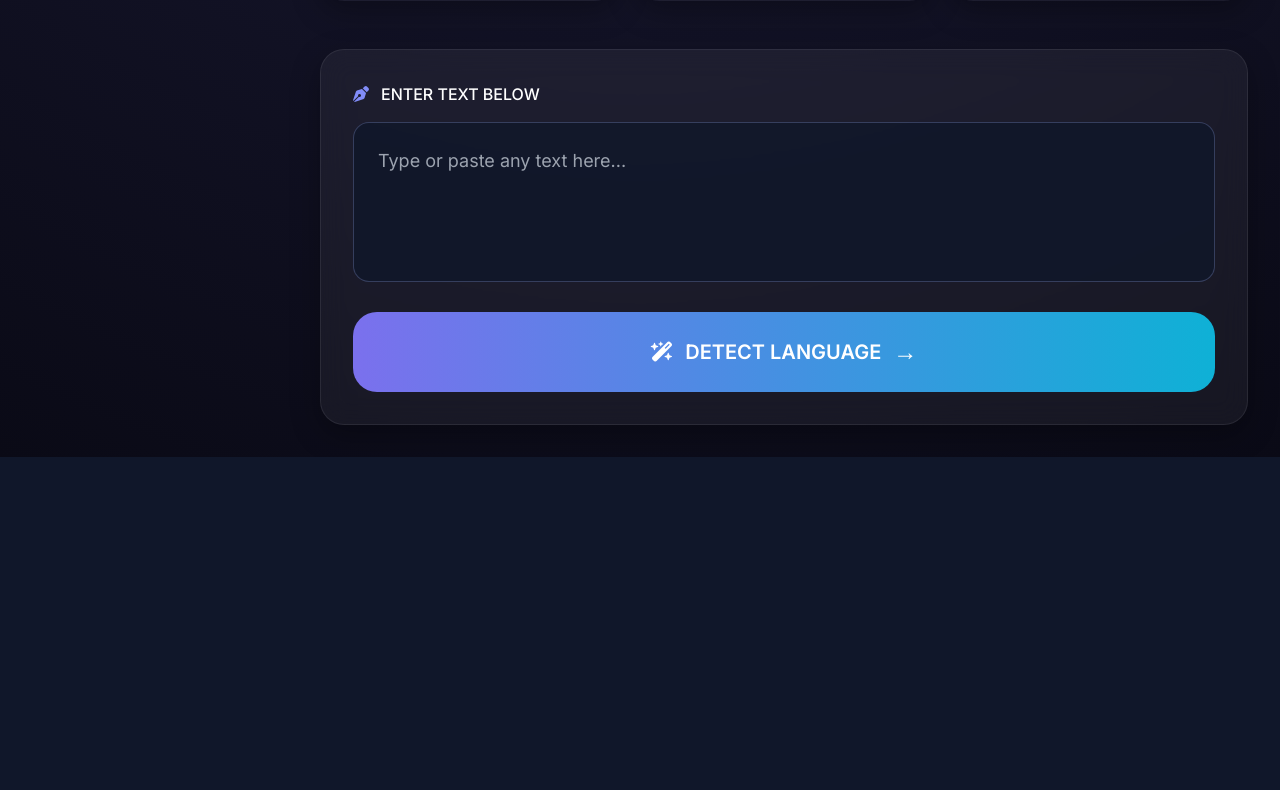
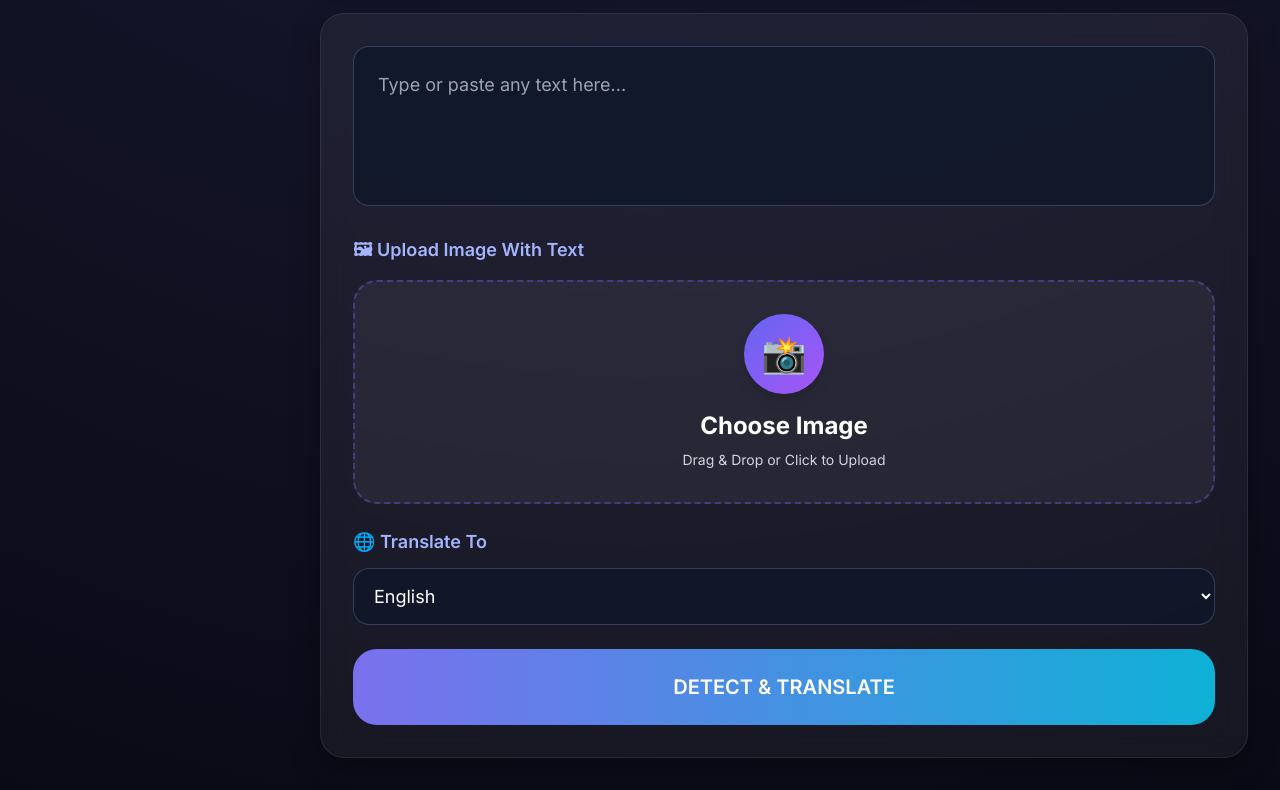
Before and after one commit to Harshit9404/language-detection-ai, a Flask app: page / in a window 1280 px wide. Shown: the part 853-1643 px from the top of the page. Before the commit the page ends 1310 px from the top, so only its background shows below. Run offline with Flask 3, Linux system fonts and the light colour scheme; some libraries are stand-ins or nearby versions.

Commit message:
Updated project

```diff
--- a/templates/index.html
+++ b/templates/index.html
@@ -1,23 +1,23 @@
 <!DOCTYPE html>
 <html lang="en">
 <head>
-<meta charset="UTF-8" />
-<meta name="viewport" content="width=device-width, initial-scale=1.0"/>
 
-<title>Language Detection AI</title>
+<meta charset="UTF-8">
+<meta name="viewport" content="width=device-width, initial-scale=1.0">
+
+<title>Language Detection & Translation AI</title>
 
 <script src="https://cdn.tailwindcss.com"></script>
 
 <link rel="stylesheet"
 href="https://cdnjs.cloudflare.com/ajax/libs/font-awesome/6.5.1/css/all.min.css"/>
 
+<!-- OCR -->
+<script src="https://unpkg.com/tesseract.js@5/dist/tesseract.min.js"></script>
+
 <style>
 
 @import url('https://fonts.googleapis.com/css2?family=Inter:wght@400;500;600;700&family=Space+Grotesk:wght@500;600;700&display=swap');
-
-:root{
-    --primary:#6366f1;
-}
 
 *{
 margin:0;
@@ -34,7 +34,7 @@ body{
 min-height:100vh;
 }
 
-/* ================= BACKGROUND ================= */
+/* BACKGROUND */
 
 .stars{
 position:fixed;
@@ -53,7 +53,7 @@ body{
 z-index:-2;
 }
 
-/* ================= TITLE ================= */
+/* TITLE */
 
 .title{
 font-family:'Space Grotesk',sans-serif;
@@ -96,7 +96,7 @@ body{
 }
 }
 
-/* ================= CARD ================= */
+/* CARD */
 
 .card{
 background:rgba(255,255,255,.05);
@@ -106,30 +106,23 @@ body{
 0 10px 30px rgba(0,0,0,.3);
 }
 
-/* ================= LANGUAGE CARD ================= */
+/* LANGUAGE CARD */
 
 .lang-card{
 position:relative;
 overflow:hidden;
 cursor:pointer;
-
 background:rgba(255,255,255,.05);
-
 border-radius:24px;
-
 transition:all .45s ease;
-
 transform-style:preserve-3d;
-
 animation:floatCard 5s ease-in-out infinite;
 }
 
 .lang-card::before{
 content:"";
-
 position:absolute;
 inset:-2px;
-
 border-radius:24px;
 padding:2px;
 
@@ -142,7 +135,6 @@ body{
 );
 
 background-size:300% 300%;
-
 animation:borderMove 6s linear infinite;
 
 -webkit-mask:
@@ -155,9 +147,7 @@ body{
 
 .lang-card::after{
 content:"";
-
 position:absolute;
-
 width:180px;
 height:180px;
 
@@ -172,7 +162,6 @@ body{
 transform:translate(-50%,-50%);
 
 opacity:0;
-
 transition:opacity .3s ease;
 
 pointer-events:none;
@@ -216,25 +205,23 @@ body{
 }
 }
 
-/* ================= INPUT ================= */
+/* INPUT */
 
 .input-box{
 background:rgba(15,23,42,.75);
-
 border:1px solid rgba(165,180,252,.25);
-
 transition:.3s;
+color:white;
 }
 
 .input-box:focus{
 border-color:#818cf8;
-
 box-shadow:
 0 0 0 4px rgba(99,102,241,.15),
 0 0 25px rgba(99,102,241,.3);
 }
 
-/* ================= BUTTON ================= */
+/* BUTTON */
 
 .btn-detect{
 background:
@@ -246,9 +233,7 @@ body{
 );
 
 background-size:300% auto;
-
 transition:.4s ease;
-
 animation:gradientMove 5s linear infinite;
 }
 
@@ -260,8 +245,6 @@ body{
 box-shadow:
 0 10px 25px rgba(99,102,241,.45);
 }
-
-/* ================= RESPONSIVE ================= */
 
 @media(max-width:1024px){
 
@@ -280,6 +263,7 @@ font-size:3rem !important;
 }
 
 </style>
+
 </head>
 
 <body>
@@ -287,7 +271,7 @@ font-size:3rem !important;
 <div class="stars"></div>
 <div class="nebula"></div>
 
-<!-- ================= SIDEBAR ================= -->
+<!-- SIDEBAR -->
 
 <div class="sidebar fixed left-0 top-0 h-full w-72 bg-[#0f172a]/95 border-r border-white/10 p-6 flex flex-col z-50">
 
@@ -326,12 +310,37 @@ font-size:3rem !important;
 <span>Technologies</span>
 </a>
 
-<a href="#" class="flex items-center gap-3 px-4 py-3 hover:bg-white/5 rounded-2xl transition">
-<i class="fa-solid fa-user"></i>
-<span>About Me</span>
-</a>
+</nav>
 
-</nav>
+<div class="mt-12">
+
+<p class="text-xs uppercase tracking-widest text-gray-400 mb-4">
+Technologies
+</p>
+
+<div class="grid grid-cols-2 gap-3 text-sm">
+
+<div class="flex items-center gap-2 bg-white/5 px-3 py-2 rounded-xl">
+🐍 Python
+</div>
+
+<div class="flex items-center gap-2 bg-white/5 px-3 py-2 rounded-xl">
+📚 NLP
+</div>
+
+<div class="flex items-center gap-2 bg-white/5 px-3 py-2 rounded-xl">
+⚡ AI
+</div>
+
+<div class="flex items-center gap-2 bg-white/5 px-3 py-2 rounded-xl">
+🌍 API
+</div>
+
+</div>
+
+</div>
+
+<!-- ROCKET -->
 
 <div class="mt-auto pt-8">
 
@@ -352,49 +361,29 @@ font-size:3rem !important;
 
 </div>
 
-<!-- ================= MAIN ================= -->
+<!-- MAIN -->
 
 <div class="main-content ml-72 p-8">
 
 <div class="max-w-6xl mx-auto">
 
-<!-- HEADER -->
-
-<div class="flex justify-between items-start mb-12 flex-wrap gap-5">
-
-<div>
-
-<div class="flex items-center gap-4">
+<div class="flex items-center gap-4 mb-8">
 
 <div class="text-6xl">
 🌌
 </div>
 
 <h1 class="title text-7xl font-bold tracking-tight">
-Language Detection
+Language Detection & Translation
 </h1>
 
 </div>
 
-<p class="text-indigo-300 mt-4 text-xl flex items-center gap-2">
-POWERED BY NLP & MACHINE LEARNING
-<span>✦</span>
+<p class="text-indigo-300 mb-12 text-xl">
+POWERED BY NLP & MACHINE LEARNING ✦
 </p>
 
-</div>
-
-<div class="inline-flex items-center bg-white/10 text-sm px-5 py-2 rounded-3xl backdrop-blur-md">
-<span class="w-2 h-2 bg-emerald-400 rounded-full animate-pulse mr-2"></span>
-API Connected
-</div>
-
-</div>
-
-<p class="text-center text-gray-300 mb-12 text-lg">
-Enter any text and detect the language instantly ✨
-</p>
-
-<!-- ================= LANGUAGES ================= -->
+<!-- SUPPORTED LANGUAGES -->
 
 <div class="mb-12">
 
@@ -408,52 +397,52 @@ Supported Languages
 
 <div class="grid grid-cols-2 md:grid-cols-3 lg:grid-cols-5 gap-5">
 
-<div onclick="selectLang(this)" class="lang-card p-6 text-center">
+<div class="lang-card p-6 text-center">
 <div class="text-5xl mb-3">🇺🇸</div>
 <p class="font-semibold">English</p>
 </div>
 
-<div onclick="selectLang(this)" class="lang-card p-6 text-center">
+<div class="lang-card p-6 text-center">
 <div class="text-5xl mb-3">🇮🇳</div>
 <p class="font-semibold">Hindi</p>
 </div>
 
-<div onclick="selectLang(this)" class="lang-card p-6 text-center">
+<div class="lang-card p-6 text-center">
 <div class="text-5xl mb-3">🇫🇷</div>
 <p class="font-semibold">French</p>
 </div>
 
-<div onclick="selectLang(this)" class="lang-card p-6 text-center">
+<div class="lang-card p-6 text-center">
 <div class="text-5xl mb-3">🇪🇸</div>
 <p class="font-semibold">Spanish</p>
 </div>
 
-<div onclick="selectLang(this)" class="lang-card p-6 text-center">
+<div class="lang-card p-6 text-center">
 <div class="text-5xl mb-3">🇩🇪</div>
 <p class="font-semibold">German</p>
 </div>
 
-<div onclick="selectLang(this)" class="lang-card p-6 text-center">
+<div class="lang-card p-6 text-center">
 <div class="text-5xl mb-3">🇮🇹</div>
 <p class="font-semibold">Italian</p>
 </div>
 
-<div onclick="selectLang(this)" class="lang-card p-6 text-center">
+<div class="lang-card p-6 text-center">
 <div class="text-5xl mb-3">🇯🇵</div>
 <p class="font-semibold">Japanese</p>
 </div>
 
-<div onclick="selectLang(this)" class="lang-card p-6 text-center">
+<div class="lang-card p-6 text-center">
 <div class="text-5xl mb-3">🇨🇳</div>
 <p class="font-semibold">Chinese</p>
 </div>
 
-<div onclick="selectLang(this)" class="lang-card p-6 text-center">
+<div class="lang-card p-6 text-center">
 <div class="text-5xl mb-3">🇷🇺</div>
 <p class="font-semibold">Russian</p>
 </div>
 
-<div onclick="selectLang(this)" class="lang-card p-6 text-center">
+<div class="lang-card p-6 text-center">
 <div class="text-5xl mb-3">🇰🇷</div>
 <p class="font-semibold">Korean</p>
 </div>
@@ -462,51 +451,95 @@ Supported Languages
 
 </div>
 
-<!-- ================= EXAMPLE INPUTS ================= -->
+<!-- EXAMPLES -->
 
 <div class="mb-12">
 
-<h2 class="text-sm uppercase tracking-widest text-gray-400 mb-4">
-EXAMPLE INPUTS
+<h2 class="uppercase tracking-widest text-sm font-medium text-gray-400 mb-6">
+Example Inputs
 </h2>
 
 <div class="grid md:grid-cols-3 gap-4">
 
 <div onclick="useExample(this)"
-class="card rounded-3xl p-6 cursor-pointer hover:border-indigo-400/30 border border-transparent transition">
+class="card rounded-3xl p-6 cursor-pointer">
+<p class="italic text-lg">"Hello my friend"</p>
+<p class="text-emerald-400 text-sm mt-4">English</p>
+</div>
 
-<p class="italic text-lg">
-"Hello my friend"
-</p>
+<div onclick="useExample(this)"
+class="card rounded-3xl p-6 cursor-pointer">
+<p class="italic text-lg">"नमस्ते दोस्त"</p>
+<p class="text-orange-400 text-sm mt-4">Hindi</p>
+</div>
 
-<p class="text-emerald-400 text-sm mt-4">
-English
+<div onclick="useExample(this)"
+class="card rounded-3xl p-6 cursor-pointer">
+<p class="italic text-lg">"Bonjour mon ami"</p>
+<p class="text-violet-400 text-sm mt-4">French</p>
+</div>
+
+</div>
+
+</div>
+
+<!-- INPUT -->
+
+<div class="card rounded-3xl p-8">
+
+<textarea
+id="inputText"
+class="input-box w-full h-40 rounded-2xl p-6 text-lg resize-none focus:outline-none"
+placeholder="Type or paste any text here..."></textarea>
+
+<!-- IMAGE UPLOAD -->
+
+<div class="mt-6">
+
+<label class="block text-lg font-semibold text-indigo-300 mb-4">
+🖼 Upload Image With Text
+</label>
+
+<div
+class="relative border-2 border-dashed border-indigo-500/40 rounded-3xl p-8 text-center bg-white/5 hover:bg-white/10 transition duration-300 cursor-pointer group overflow-hidden">
+
+<input
+type="file"
+id="imageInput"
+accept="image/*"
+class="absolute inset-0 opacity-0 cursor-pointer z-10"
+onchange="previewImage(event)"
+/>
+
+<div
+id="uploadContent"
+class="flex flex-col items-center justify-center pointer-events-none">
+
+<div class="w-20 h-20 rounded-full bg-gradient-to-br from-indigo-500 to-purple-500 flex items-center justify-center text-4xl mb-4 shadow-lg">
+📸
+</div>
+
+<h3 class="text-2xl font-bold mb-2">
+Choose Image
+</h3>
+
+<p class="text-gray-300 text-sm">
+Drag & Drop or Click to Upload
 </p>
 
 </div>
 
-<div onclick="useExample(this)"
-class="card rounded-3xl p-6 cursor-pointer hover:border-indigo-400/30 border border-transparent transition">
+<div
+id="imagePreviewContainer"
+class="hidden flex flex-col items-center">
 
-<p class="italic text-lg">
-"नमस्ते दोस्त"
-</p>
+<img
+id="imagePreview"
+class="max-h-80 rounded-2xl shadow-2xl border border-white/10 object-contain"
+/>
 
-<p class="text-orange-400 text-sm mt-4">
-Hindi
-</p>
-
-</div>
-
-<div onclick="useExample(this)"
-class="card rounded-3xl p-6 cursor-pointer hover:border-indigo-400/30 border border-transparent transition">
-
-<p class="italic text-lg">
-"Bonjour mon ami"
-</p>
-
-<p class="text-violet-400 text-sm mt-4">
-French
+<p class="text-indigo-300 text-sm mt-4">
+✅ Image Uploaded Successfully
 </p>
 
 </div>
@@ -515,60 +548,158 @@ French
 
 </div>
 
-<!-- ================= INPUT ================= -->
+<label class="block text-lg font-semibold text-indigo-300 mt-6 mb-3">
+🌐 Translate To
+</label>
 
-<div class="card rounded-3xl p-8">
+<select
+id="translateTo"
+class="input-box w-full rounded-2xl p-4 text-lg focus:outline-none max-h-96">
 
-<div class="flex items-center gap-3 mb-4">
+<option value="af">Afrikaans</option>
+<option value="sq">Albanian</option>
+<option value="am">Amharic</option>
+<option value="ar">Arabic</option>
+<option value="hy">Armenian</option>
+<option value="az">Azerbaijani</option>
+<option value="eu">Basque</option>
+<option value="be">Belarusian</option>
+<option value="bn">Bengali</option>
+<option value="bs">Bosnian</option>
+<option value="bg">Bulgarian</option>
+<option value="ca">Catalan</option>
+<option value="ceb">Cebuano</option>
+<option value="ny">Chichewa</option>
+<option value="zh">Chinese</option>
+<option value="co">Corsican</option>
+<option value="hr">Croatian</option>
+<option value="cs">Czech</option>
+<option value="da">Danish</option>
+<option value="nl">Dutch</option>
+<option value="en" selected>English</option>
+<option value="eo">Esperanto</option>
+<option value="et">Estonian</option>
+<option value="tl">Filipino</option>
+<option value="fi">Finnish</option>
+<option value="fr">French</option>
+<option value="fy">Frisian</option>
+<option value="gl">Galician</option>
+<option value="ka">Georgian</option>
+<option value="de">German</option>
+<option value="el">Greek</option>
+<option value="gu">Gujarati</option>
+<option value="ht">Haitian Creole</option>
+<option value="ha">Hausa</option>
+<option value="haw">Hawaiian</option>
+<option value="he">Hebrew</option>
+<option value="hi">Hindi</option>
+<option value="hmn">Hmong</option>
+<option value="hu">Hungarian</option>
+<option value="is">Icelandic</option>
+<option value="ig">Igbo</option>
+<option value="id">Indonesian</option>
+<option value="ga">Irish</option>
+<option value="it">Italian</option>
+<option value="ja">Japanese</option>
+<option value="jw">Javanese</option>
+<option value="kn">Kannada</option>
+<option value="kk">Kazakh</option>
+<option value="km">Khmer</option>
+<option value="ko">Korean</option>
+<option value="ku">Kurdish</option>
+<option value="ky">Kyrgyz</option>
+<option value="lo">Lao</option>
+<option value="la">Latin</option>
+<option value="lv">Latvian</option>
+<option value="lt">Lithuanian</option>
+<option value="lb">Luxembourgish</option>
+<option value="mk">Macedonian</option>
+<option value="mg">Malagasy</option>
+<option value="ms">Malay</option>
+<option value="ml">Malayalam</option>
+<option value="mt">Maltese</option>
+<option value="mi">Maori</option>
+<option value="mr">Marathi</option>
+<option value="mn">Mongolian</option>
+<option value="my">Myanmar (Burmese)</option>
+<option value="ne">Nepali</option>
+<option value="no">Norwegian</option>
+<option value="or">Odia</option>
+<option value="ps">Pashto</option>
+<option value="fa">Persian</option>
+<option value="pl">Polish</option>
+<option value="pt">Portuguese</option>
+<option value="pa">Punjabi</option>
+<option value="ro">Romanian</option>
+<option value="ru">Russian</option>
+<option value="sm">Samoan</option>
+<option value="gd">Scots Gaelic</option>
+<option value="sr">Serbian</option>
+<option value="st">Sesotho</option>
+<option value="sn">Shona</option>
+<option value="sd">Sindhi</option>
+<option value="si">Sinhala</option>
+<option value="sk">Slovak</option>
+<option value="sl">Slovenian</option>
+<option value="so">Somali</option>
+<option value="es">Spanish</option>
+<option value="su">Sundanese</option>
+<option value="sw">Swahili</option>
+<option value="sv">Swedish</option>
+<option value="tg">Tajik</option>
+<option value="ta">Tamil</option>
+<option value="te">Telugu</option>
+<option value="th">Thai</option>
+<option value="tr">Turkish</option>
+<option value="uk">Ukrainian</option>
+<option value="ur">Urdu</option>
+<option value="ug">Uyghur</option>
+<option value="uz">Uzbek</option>
+<option value="vi">Vietnamese</option>
+<option value="cy">Welsh</option>
+<option value="xh">Xhosa</option>
+<option value="yi">Yiddish</option>
+<option value="yo">Yoruba</option>
+<option value="zu">Zulu</option>
 
-<i class="fa-solid fa-pen-nib text-indigo-400"></i>
-
-<span class="font-medium">
-ENTER TEXT BELOW
-</span>
-
-</div>
-
-<textarea
-id="inputText"
-class="input-box w-full h-40 rounded-2xl p-6 text-lg resize-none focus:outline-none"
-placeholder="Type or paste any text here..."></textarea>
+</select>
 
 <button
 onclick="detectLanguage()"
-class="btn-detect w-full mt-6 text-white font-semibold text-xl py-6 rounded-3xl flex items-center justify-center gap-3">
+class="btn-detect w-full mt-6 text-white font-semibold text-xl py-6 rounded-3xl">
 
-<i class="fa-solid fa-wand-magic-sparkles"></i>
-
-DETECT LANGUAGE
-
-<span class="text-2xl">
-→
-</span>
+DETECT & TRANSLATE
 
 </button>
 
 </div>
 
-<!-- ================= RESULT ================= -->
+<!-- RESULT -->
 
 <div id="result"
 class="hidden card rounded-3xl p-8 mt-8">
 
-<div class="flex items-center gap-3 mb-6">
+<h2 class="text-2xl font-bold mb-6">
+🌍 Predicted Language
+</h2>
 
-<div class="w-8 h-8 bg-gradient-to-br from-emerald-400 to-cyan-400 rounded-2xl flex items-center justify-center text-xl">
-🌍
+<div id="detectedLang"
+class="text-5xl font-bold text-center py-6">
 </div>
-
-<span class="font-semibold text-xl">
-PREDICTED LANGUAGE
-</span>
 
 </div>
 
-<div id="detectedLang"
-class="text-5xl font-bold text-center py-8">
+<!-- TRANSLATED -->
+
+<div id="translatedResult"
+class="hidden card rounded-3xl p-8 mt-8">
+
+<h2 class="text-2xl font-bold mb-6">
+🌐 Translated Text
+</h2>
+
+<div id="translatedText"
+class="text-3xl font-bold text-center py-6 break-words">
 </div>
 
 </div>
@@ -577,63 +708,131 @@ class="text-5xl font-bold text-center py-8">
 
 </div>
 
-<footer class="fixed bottom-6 right-8 text-xs text-gray-500">
-© 2026 Language Detection AI
-</footer>
-
 <script>
 
-function selectLang(el){
+function useExample(el){
 
-document.querySelectorAll('.lang-card').forEach(card=>{
-card.style.border='none';
-});
+const text =
+el.querySelector('p')
+.textContent
+.replace(/"/g,'');
 
-el.style.border='2px solid #6366f1';
+document.getElementById('inputText').value = text;
 
 }
 
-function useExample(el){
+function previewImage(event){
 
-const text=el.querySelector('p')
-.textContent
-.replace(/"/g,'');
+const file =
+event.target.files[0];
 
-document.getElementById('inputText').value=text;
+if(file){
+
+const reader = new FileReader();
+
+reader.onload = function(e){
+
+document
+.getElementById("uploadContent")
+.classList.add("hidden");
+
+document
+.getElementById("imagePreviewContainer")
+.classList.remove("hidden");
+
+document
+.getElementById("imagePreview")
+.src = e.target.result;
+
+};
+
+reader.readAsDataURL(file);
+
+}
 
 }
 
 async function detectLanguage(){
 
-const input=document
-.getElementById("inputText")
+let input =
+document.getElementById("inputText")
 .value
 .trim();
 
-const resultDiv=document
-.getElementById("result");
+const imageFile =
+document.getElementById("imageInput")
+.files[0];
 
-const detected=document
-.getElementById("detectedLang");
+const translateTo =
+document.getElementById("translateTo")
+.value;
 
-if(!input){
+if(imageFile){
 
-alert("Please enter some text!");
+document.getElementById("result")
+.classList.remove("hidden");
+
+document.getElementById("detectedLang")
+.innerHTML =
+"📸 Extracting text from image...";
+
+try{
+
+const {
+data:{text}
+}
+=
+await Tesseract.recognize(
+imageFile,
+'eng+hin+fra+spa+deu+jpn+rus+kor+chi_sim'
+);
+
+input = text
+.replace(/\n/g,' ')
+.replace(/\s+/g,' ')
+.trim();
+
+document.getElementById("inputText")
+.value = input;
+
+if(!input || input.length < 2){
+
+document.getElementById("detectedLang")
+.innerHTML =
+"No Text Found In Image";
 
 return;
 
 }
 
-resultDiv.classList.remove("hidden");
+}catch(error){
+
+console.log(error);
+
+document.getElementById("detectedLang")
+.innerHTML =
+"Error Reading Image";
+
+return;
+
+}
+
+}
+
+if(!input){
+
+alert("Please enter text or upload image!");
+return;
+
+}
 
 try{
 
-const response = await fetch(
+const detectResponse = await fetch(
 
 "https://ws.detectlanguage.com/0.2/detect",
 
 {
-
 method:"POST",
 
 headers:{
@@ -647,12 +846,13 @@ q:input
 
 });
 
-const data = await response.json();
+const detectData =
+await detectResponse.json();
 
 const lang =
-data.data.detections[0].language;
+detectData.data.detections[0].language;
 
-const languages = {
+const languageNames = {
 
 en:"English",
 hi:"Hindi",
@@ -667,48 +867,81 @@ ru:"Russian"
 
 };
 
-const languageName =
-languages[lang] || lang;
-
 const flags = {
 
-en:"https://flagcdn.com/w320/us.png",
-hi:"https://flagcdn.com/w320/in.png",
-fr:"https://flagcdn.com/w320/fr.png",
-es:"https://flagcdn.com/w320/es.png",
-de:"https://flagcdn.com/w320/de.png",
-it:"https://flagcdn.com/w320/it.png",
-ja:"https://flagcdn.com/w320/jp.png",
-zh:"https://flagcdn.com/w320/cn.png",
-ko:"https://flagcdn.com/w320/kr.png",
-ru:"https://flagcdn.com/w320/ru.png"
+en:"🇺🇸",
+hi:"🇮🇳",
+fr:"🇫🇷",
+es:"🇪🇸",
+de:"🇩🇪",
+it:"🇮🇹",
+ja:"🇯🇵",
+zh:"🇨🇳",
+ko:"🇰🇷",
+ru:"🇷🇺"
 
 };
 
+const languageName =
+languageNames[lang] || lang;
+
 const flag =
-flags[lang] ||
-"https://flagcdn.com/w320/un.png";
+flags[lang] || "🌍";
 
-detected.innerHTML = `
+document.getElementById("result")
+.classList.remove("hidden");
 
-<img
-src="${flag}"
-class="w-32 h-32 mx-auto mb-4 object-contain">
+document.getElementById("detectedLang")
+.innerHTML = `
 
-<br>
+<div class="text-7xl mb-4">
+${flag}
+</div>
 
 ${languageName}
 
 `;
 
+const translateResponse = await fetch(
+
+`https://translate.googleapis.com/translate_a/single?client=gtx&sl=${lang}&tl=${translateTo}&dt=t&q=${encodeURIComponent(input)}`
+
+);
+
+const translateData =
+await translateResponse.json();
+
+let translated = "";
+
+if(
+translateData &&
+translateData[0]
+){
+
+translateData[0].forEach(item=>{
+
+if(item[0]){
+translated += item[0];
 }
 
-catch(error){
+});
 
-detected.innerHTML =
-"Error Detecting Language";
+}
+
+document.getElementById("translatedResult")
+.classList.remove("hidden");
+
+document.getElementById("translatedText")
+.innerHTML =
+translated || "Translation Failed";
+
+}catch(error){
 
 console.log(error);
+
+document.getElementById("detectedLang")
+.innerHTML =
+"Error Detecting Language";
 
 }
 
@@ -721,11 +954,14 @@ document.querySelectorAll('.lang-card')
 
 card.addEventListener('mousemove',e=>{
 
-const rect=card.getBoundingClientRect();
+const rect =
+card.getBoundingClientRect();
 
-const x=e.clientX-rect.left;
+const x =
+e.clientX - rect.left;
 
-const y=e.clientY-rect.top;
+const y =
+e.clientY - rect.top;
 
 card.style.setProperty('--x',`${x}px`);
 card.style.setProperty('--y',`${y}px`);
```
Lines whose indentation alone changed are shown as unchanged.
